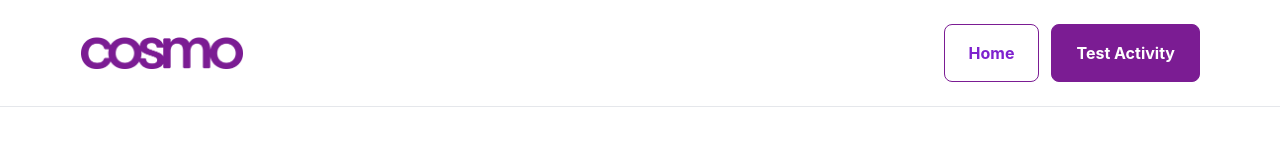
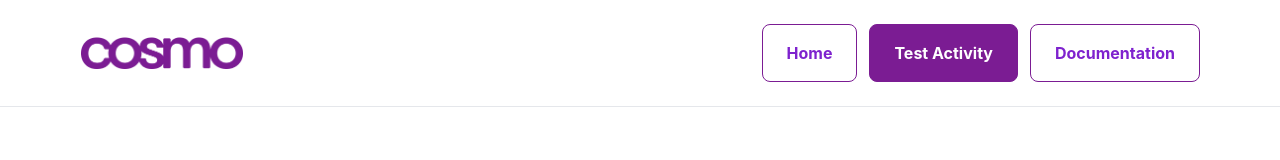
Before and after one commit to filisia/cosmo-web-public, a React (Create React App) app: page /exercise-settings in a window 1280 px wide. Shown: the top 160 px of the page. Built offline with nearby package versions, Linux system fonts and the light colour scheme; no server answers.

Commit message:
Add documentation link to navigation in App.js
- Introduced a new link to the documentation page in the navigation header
- Styled the link for consistency with existing navigation elements
- Enhances user access to documentation directly from the app interface

```diff
--- a/src/App.js
+++ b/src/App.js
@@ -71,6 +71,20 @@ function Navigation() {
           >
             Test Activity
           </Link>
+          <a
+            href="/documentation.html"
+            target="_blank"
+            className="px-6 py-4 rounded-lg border text-purple-700 border-purple-700 hover:bg-purple-50"
+            style={{
+              fontSize: '16px',
+              fontFamily: 'GT Walsheim Pro, sans-serif',
+              fontWeight: '700',
+              borderColor: '#7B1C93',
+              textDecoration: 'none'
+            }}
+          >
+            Documentation
+          </a>
         </div>
       </div>
     </header>
```
